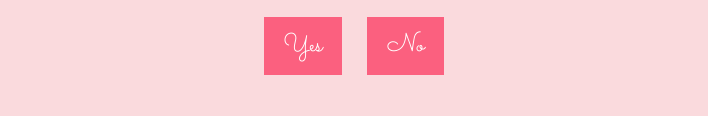
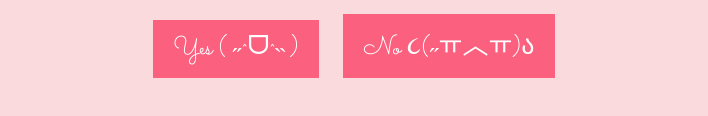
Before and after one commit to ahyannnn/Valentines-day-question, a plain HTML site: page index.html in a window 1280 px wide. Shown: the part 554-670 px from the top of the page, without its empty margins (286-994 px from the left). Drawn offline with Linux system fonts and the light colour scheme.

Commit message:
Update index.html

```diff
--- a/index.html
+++ b/index.html
@@ -13,8 +13,8 @@
         <div id="text-container">
             <div id="question">Will you be my valentine ahcee bahu?</div> <!-- Question -->
             <div id="options">
-                <button id="yes-button" onclick="selectOption('yes')">Yes</button> <!-- Yes button -->
-                <button id="no-button" onclick="selectOption('no')">No</button> <!-- No button -->
+                <button id="yes-button" onclick="selectOption('yes')">Yes ( ˶ˆᗜˆ˵ )</button> <!-- Yes button -->
+                <button id="no-button" onclick="selectOption('no')">No ૮(˶ㅠ︿ㅠ)ა</button> <!-- No button -->
             </div>
         </div>
     </div>
```
